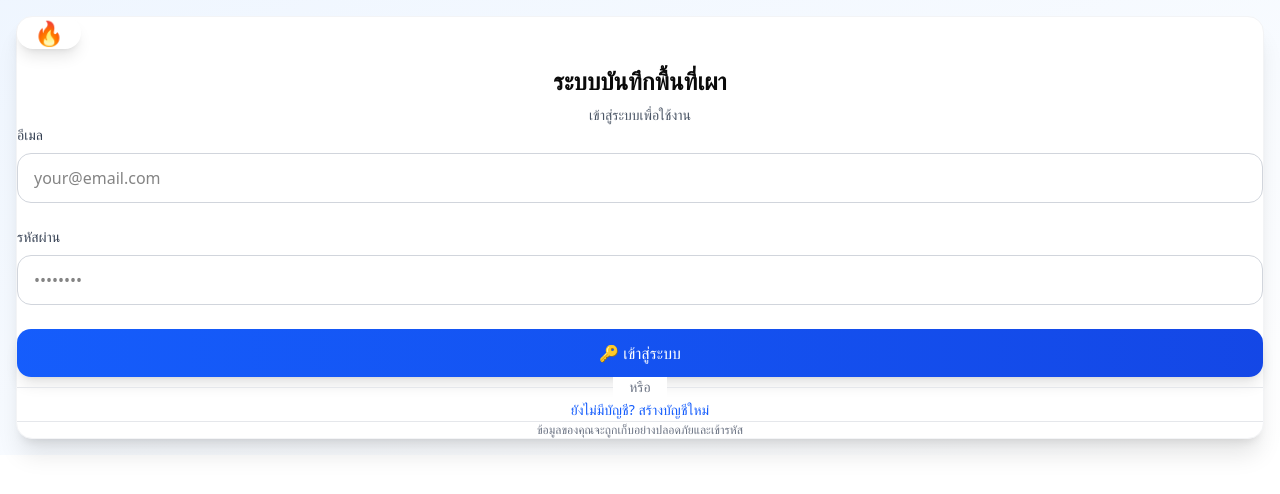
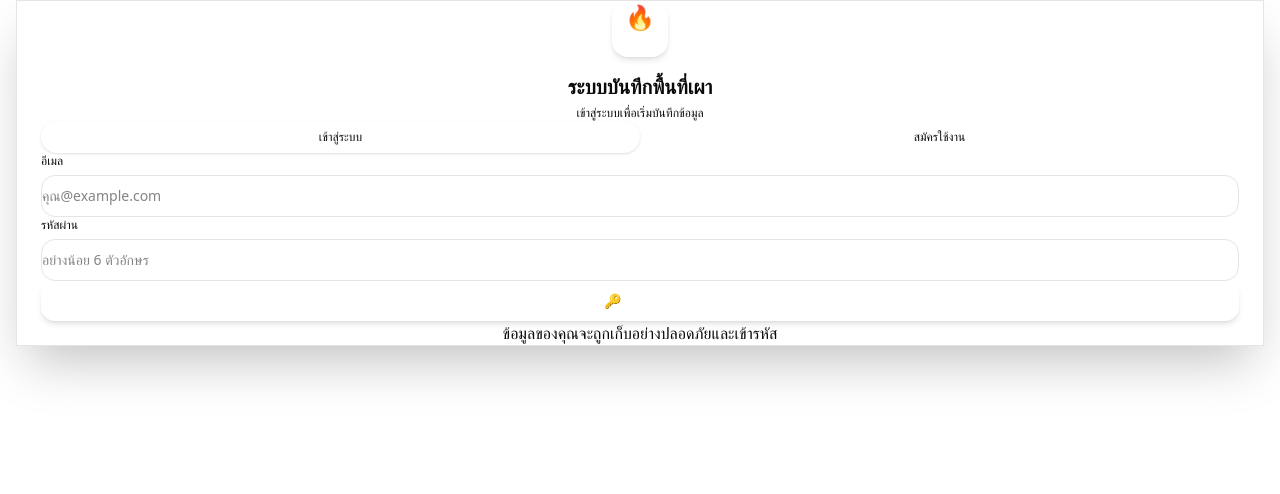
Before and after one commit to pachara-jinnikorn/firealerts, a React (Vite) app: page / in a window 1280 px wide. Shown: the top 494 px of the page. Built offline with nearby package versions, Linux system fonts and the light colour scheme.

Commit message:
fix login

```diff
--- a/src/components/Login.tsx
+++ b/src/components/Login.tsx
@@ -36,52 +36,94 @@ export const Login: React.FC = () => {
   };
 
   return (
-    <div className="min-h-screen flex items-center justify-center bg-gradient-to-br from-blue-50 to-indigo-100 p-4">
-      <div className="bg-white p-8 rounded-2xl shadow-xl w-full max-w-md border border-gray-100">
-        {/* Logo/Title */}
-        <div className="text-center mb-8">
-          <div className="w-16 h-16 bg-gradient-to-br from-orange-400 to-red-500 rounded-2xl flex items-center justify-center mx-auto mb-4 shadow-lg">
+    <div className="min-h-screen bg-gradient-to-br from-slate-900 via-slate-950 to-slate-900 flex items-center justify-center px-4 py-8">
+      <div className="absolute inset-0 pointer-events-none">
+        <div className="absolute -top-10 -left-10 h-40 w-40 rounded-full bg-sky-500/40 blur-3xl" />
+        <div className="absolute bottom-0 right-0 h-52 w-52 rounded-full bg-emerald-500/40 blur-3xl" />
+      </div>
+
+      <div className="relative w-full max-w-md">
+        <div className="bg-white/95 backdrop-blur-md rounded-3xl shadow-2xl border border-slate-200 px-6 py-7 sm:px-8 sm:py-9">
+          {/* Logo / title */}
+          <div className="flex flex-col items-center text-center mb-7">
+            <div className="mb-4 inline-flex h-14 w-14 items-center justify-center rounded-2xl bg-gradient-to-tr from-orange-400 to-red-500 shadow-md">
               <span className="text-2xl">🔥</span>
             </div>
-          <h1 className="text-2xl font-bold text-gray-800 mb-2">
+            <h1 className="text-xl font-semibold text-slate-900">
               ระบบบันทึกพื้นที่เผา
             </h1>
-          <p className="text-gray-600 text-sm">
-            {isSignUp ? 'สร้างบัญชีใหม่' : 'เข้าสู่ระบบเพื่อใช้งาน'}
+            <p className="mt-1 text-xs text-slate-500">
+              {isSignUp
+                ? 'สร้างบัญชีใหม่สำหรับเจ้าหน้าที่'
+                : 'เข้าสู่ระบบเพื่อเริ่มบันทึกข้อมูล'}
             </p>
           </div>
 
+          {/* Tabs: login / signup */}
+          <div className="mb-6 flex rounded-full bg-slate-100 p-1 text-xs font-medium">
+            <button
+              type="button"
+              onClick={() => {
+                setIsSignUp(false);
+                setError('');
+                setSuccess('');
+              }}
+              className={`flex-1 rounded-full px-3 py-2 transition-colors ${
+                !isSignUp
+                  ? 'bg-white shadow-sm text-sky-700'
+                  : 'text-slate-500 hover:text-slate-700'
+              }`}
+            >
+              เข้าสู่ระบบ
+            </button>
+            <button
+              type="button"
+              onClick={() => {
+                setIsSignUp(true);
+                setError('');
+                setSuccess('');
+              }}
+              className={`flex-1 rounded-full px-3 py-2 transition-colors ${
+                isSignUp
+                  ? 'bg-white shadow-sm text-sky-700'
+                  : 'text-slate-500 hover:text-slate-700'
+              }`}
+            >
+              สมัครใช้งาน
+            </button>
+          </div>
+
           {/* Form */}
-        <form onSubmit={handleSubmit} className="space-y-6">
+          <form onSubmit={handleSubmit} className="space-y-5">
             <div>
-            <label className="block text-sm font-medium text-gray-700 mb-2">
+              <label className="block text-xs font-medium text-slate-700 mb-1.5">
                 อีเมล
               </label>
               <input
                 type="email"
                 value={email}
                 onChange={(e) => setEmail(e.target.value)}
-              className="w-full px-4 py-3 border border-gray-300 rounded-xl focus:ring-2 focus:ring-blue-500 focus:border-transparent transition-colors"
-              placeholder="your@email.com"
+                className="w-full px-3.5 py-2.5 border border-slate-200 rounded-xl bg-slate-50/70 focus:bg-white focus:ring-2 focus:ring-sky-500 focus:border-transparent outline-none text-sm"
+                placeholder="คุณ@example.com"
                 required
               />
             </div>
 
             <div>
-            <label className="block text-sm font-medium text-gray-700 mb-2">
+              <label className="block text-xs font-medium text-slate-700 mb-1.5">
                 รหัสผ่าน
               </label>
               <input
                 type="password"
                 value={password}
                 onChange={(e) => setPassword(e.target.value)}
-              className="w-full px-4 py-3 border border-gray-300 rounded-xl focus:ring-2 focus:ring-blue-500 focus:border-transparent transition-colors"
-              placeholder="••••••••"
+                className="w-full px-3.5 py-2.5 border border-slate-200 rounded-xl bg-slate-50/70 focus:bg-white focus:ring-2 focus:ring-sky-500 focus:border-transparent outline-none text-sm"
+                placeholder="อย่างน้อย 6 ตัวอักษร"
                 required
                 minLength={6}
               />
               {isSignUp && (
-              <p className="text-xs text-gray-500 mt-1">
+                <p className="mt-1 text-[11px] text-slate-500">
                   รหัสผ่านต้องมีอย่างน้อย 6 ตัวอักษร
                 </p>
               )}
@@ -89,15 +131,17 @@ export const Login: React.FC = () => {
 
             {/* Error Message */}
             {error && (
-            <div className="bg-red-50 border border-red-200 text-red-700 px-4 py-3 rounded-lg text-sm">
-              ⚠️ {error}
+              <div className="bg-rose-50 border border-rose-200 text-rose-700 px-3 py-2.5 rounded-lg text-xs flex items-start gap-2">
+                <span className="mt-0.5">⚠️</span>
+                <span>{error}</span>
               </div>
             )}
 
             {/* Success Message */}
             {success && (
-            <div className="bg-green-50 border border-green-200 text-green-700 px-4 py-3 rounded-lg text-sm">
-              ✅ {success}
+              <div className="bg-emerald-50 border border-emerald-200 text-emerald-700 px-3 py-2.5 rounded-lg text-xs flex items-start gap-2">
+                <span className="mt-0.5">✅</span>
+                <span>{success}</span>
               </div>
             )}
 
@@ -105,52 +149,35 @@ export const Login: React.FC = () => {
             <button
               type="submit"
               disabled={loading}
-            className="w-full bg-gradient-to-r from-blue-600 to-blue-700 text-white py-3 rounded-xl font-medium hover:from-blue-700 hover:to-blue-800 disabled:bg-gray-400 disabled:cursor-not-allowed transition-all duration-200 shadow-lg hover:shadow-xl"
+              className="w-full inline-flex items-center justify-center gap-2 bg-sky-600 hover:bg-sky-700 disabled:bg-slate-300 text-white py-2.5 rounded-xl text-sm font-medium shadow-md hover:shadow-lg transition-all"
             >
               {loading ? (
-              <span className="flex items-center justify-center">
-                <svg className="animate-spin h-5 w-5 mr-2" viewBox="0 0 24 24">
-                  <circle className="opacity-25" cx="12" cy="12" r="10" stroke="currentColor" strokeWidth="4" fill="none"></circle>
-                  <path className="opacity-75" fill="currentColor" d="M4 12a8 8 0 018-8V0C5.373 0 0 5.373 0 12h4zm2 5.291A7.962 7.962 0 014 12H0c0 3.042 1.135 5.824 3 7.938l3-2.647z"></path>
+                <>
+                  <svg className="animate-spin h-4 w-4" viewBox="0 0 24 24">
+                    <circle
+                      className="opacity-25"
+                      cx="12"
+                      cy="12"
+                      r="10"
+                      stroke="currentColor"
+                      strokeWidth="4"
+                      fill="none"
+                    ></circle>
+                    <path
+                      className="opacity-75"
+                      fill="currentColor"
+                      d="M4 12a8 8 0 018-8V0C5.373 0 0 5.373 0 12h4zm2 5.291A7.962 7.962 0 014 12H0c0 3.042 1.135 5.824 3 7.938l3-2.647z"
+                    ></path>
                   </svg>
-                กำลังดำเนินการ...
-              </span>
+                  <span>กำลังดำเนินการ...</span>
+                </>
               ) : (
-              isSignUp ? '📝 สร้างบัญชี' : '🔑 เข้าสู่ระบบ'
+                <span>{isSignUp ? '📝 สร้างบัญชี' : '🔑 เข้าสู่ระบบ'}</span>
               )}
             </button>
           </form>
 
-        {/* Toggle Sign Up / Sign In */}
-        <div className="mt-8 text-center">
-          <div className="relative">
-            <div className="absolute inset-0 flex items-center">
-              <div className="w-full border-t border-gray-200"></div>
-            </div>
-            <div className="relative flex justify-center text-sm">
-              <span className="px-4 bg-white text-gray-500">หรือ</span>
-            </div>
-          </div>
-
-          <button
-            onClick={() => {
-              setIsSignUp(!isSignUp);
-              setError('');
-              setSuccess('');
-            }}
-            className="mt-4 text-blue-600 hover:text-blue-700 font-medium text-sm transition-colors"
-          >
-            {isSignUp ? (
-              <>มีบัญชีอยู่แล้ว? <span className="font-medium">เข้าสู่ระบบ</span></>
-            ) : (
-              <>ยังไม่มีบัญชี? <span className="font-medium">สร้างบัญชีใหม่</span></>
-            )}
-          </button>
-        </div>
-
-        {/* Info */}
-        <div className="mt-8 pt-6 border-t border-gray-200">
-          <p className="text-xs text-gray-500 text-center">
+          <p className="mt-6 text-[11px] text-center text-slate-400">
             ข้อมูลของคุณจะถูกเก็บอย่างปลอดภัยและเข้ารหัส
           </p>
         </div>
--- a/src/lib/supabaseClient.ts
+++ b/src/lib/supabaseClient.ts
@@ -13,8 +13,10 @@ const supabaseAnonKey = 'eyJhbGciOiJIUzI1NiIsInR5cCI6IkpXVCJ9.eyJpc3MiOiJzdXBhYm
 
 export const supabase = createClient(supabaseUrl, supabaseAnonKey, {
   auth: {
-    persistSession: true,
-    autoRefreshToken: true,
+    // Do NOT persist session so the app always starts on the login screen
+    persistSession: false,
+    // No need to auto-refresh tokens if we are not persisting sessions
+    autoRefreshToken: false,
   },
 });
 
```
Also changed, not shown: 10 other files (tests, documents, lock files or other folders). Lines whose indentation alone changed are shown as unchanged.
